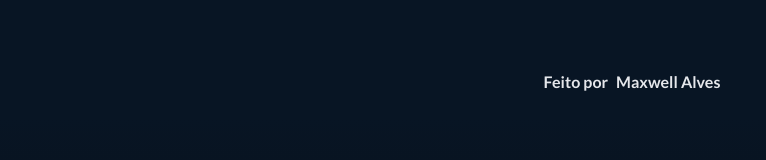
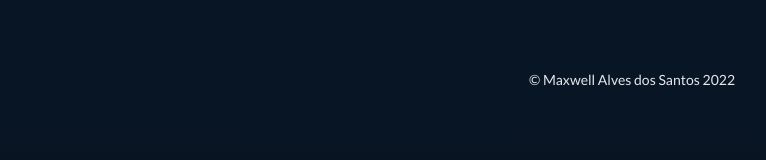
Before and after one commit to Maxwell-Santos/Best-Movies, a React (Vite) app: page / in a window 1280 px wide. Shown: the part 282-442 px from the top of the page, without its empty margins (8-774 px from the left). Built offline with nearby package versions, Linux system fonts and the light colour scheme; no server answers.

Commit message:
add assinatura

```diff
--- a/src/components/Footer.tsx
+++ b/src/components/Footer.tsx
@@ -1,7 +1,10 @@
-export function Footer(){
-  return <strong
-  className="mx-auto my-5 text-base flex justify-center gap-2">
-    Feito por
-    <a href="http://maxwellads.vercel.app" target={"_blank"} rel="noreferrer">Maxwell Alves</a>
-  </strong>
+export function Footer() {
+
+  return (
+   <footer
+   className="my-2 text-center text-sm"
+   >
+     &copy; <a href="http://maxwellads.vercel.app">Maxwell Alves dos Santos 2022</a>
+   </footer>
+ )
 }
```
